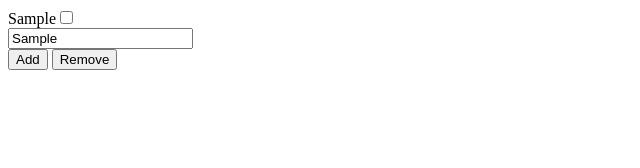
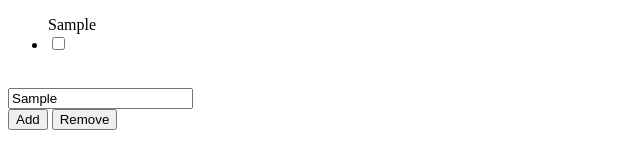
Before and after one commit to SeanFallon/todo-list, a plain HTML site: page index.html in a window 1280 px wide. Both pictures are taken after typing "Sample" into the empty fields and a click on the button "Add". Shown: the whole page, without its empty margins (0-640 px from the left). Drawn offline with Linux system fonts and the light colour scheme.

Commit message:
Refactored remove and add functions

```diff
--- a/index.html
+++ b/index.html
@@ -7,7 +7,9 @@
 </head>
 <body>
 <div id="div1">
+           <ul class="ul1">
 
+           </ul>
 </div>
 <form>
    <input id="field" type="text"><br>
--- a/main.js
+++ b/main.js
@@ -11,11 +11,11 @@
 $(document).ready(function(){
 
      $(".add").click(function(){
-         var addInput = '<input type="checkbox"> <br>'
-         $("#div1").append($("#field").val() + addInput);
+         var addInput = '<li><input type="checkbox"> </li><br>'
+         $(".ul1").append($("#field").val() + addInput);
      });
 
-    $(".remove").click(function(){
-       $("#div1").remove();
+    $('input[type="checkbox"]').click(function(){
+       $(this).parent().remove();
     });
 });
```
